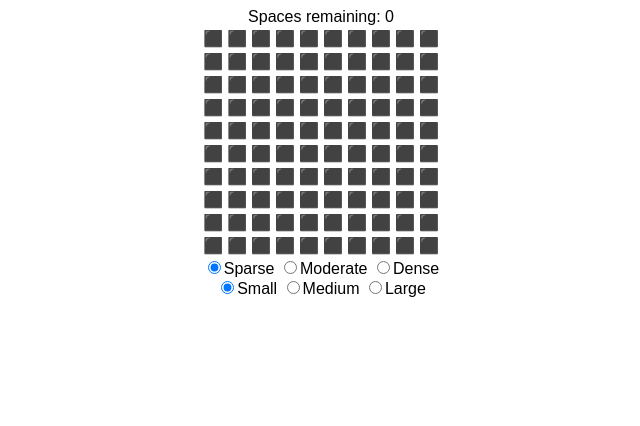
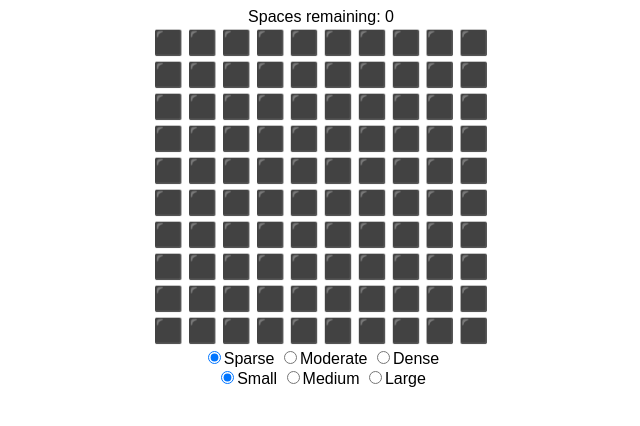
Before and after one commit to tsteffes/tsteffes.github.io, a plain HTML site: page Minesweeper/minefield.html in a window 1280 px wide. Shown: the whole page, without its empty margins (319-959 px from the left). Drawn offline with nearby package versions, Linux system fonts and the light colour scheme.

Commit message:
whitespace

```diff
--- a/Minesweeper/minefield.css
+++ b/Minesweeper/minefield.css
@@ -1,21 +1,21 @@
 .mine::before
 {
-	content: '💣';
+  content: '💣';
 }
 
 .flag::before
 {
-	content: '🚩';
+  content: '🚩';
 }
 
 .default::before
 {
-	content: '⬛';
+  content: '⬛';
 }
 
 .empty::before
 {
-	content: '⬜';
+  content: '⬜';
 }
 
 .one::before
@@ -58,21 +58,12 @@
   content: '8️⃣';
 }
 
-table
-{
-	background-color: white;
-	border: 3px solid;
-	padding: 0px;
-	margin: 0 auto;
-	table-layout: fixed;
-}
-
 table, tbody, td
 {
-	border: 0px solid;
+  font-size: 24px;
 }
 
 body
 {
-	font-family: Arial, Helvetica, sans-serif
+  font-family: Arial, Helvetica, sans-serif
 }
--- a/Tetris/tetris.js
+++ b/Tetris/tetris.js
@@ -171,7 +171,7 @@ function updateGameState()
   // if piece can't fit on board, lose!
   //if (getMaxHeight())
   //{
-	//	gameState.lose = true;
+  //  gameState.lose = true;
   //}
 }
 
```
Also changed, not shown: Minesweeper/minefield.html (indentation only), Snake/snake.css (indentation only), Snake/snake.html (indentation only), Tetris/tetris.css (indentation only), Tetris/tetris.html (indentation only), index.html (indentation only), 1 other file. Lines whose indentation alone changed are shown as unchanged.
